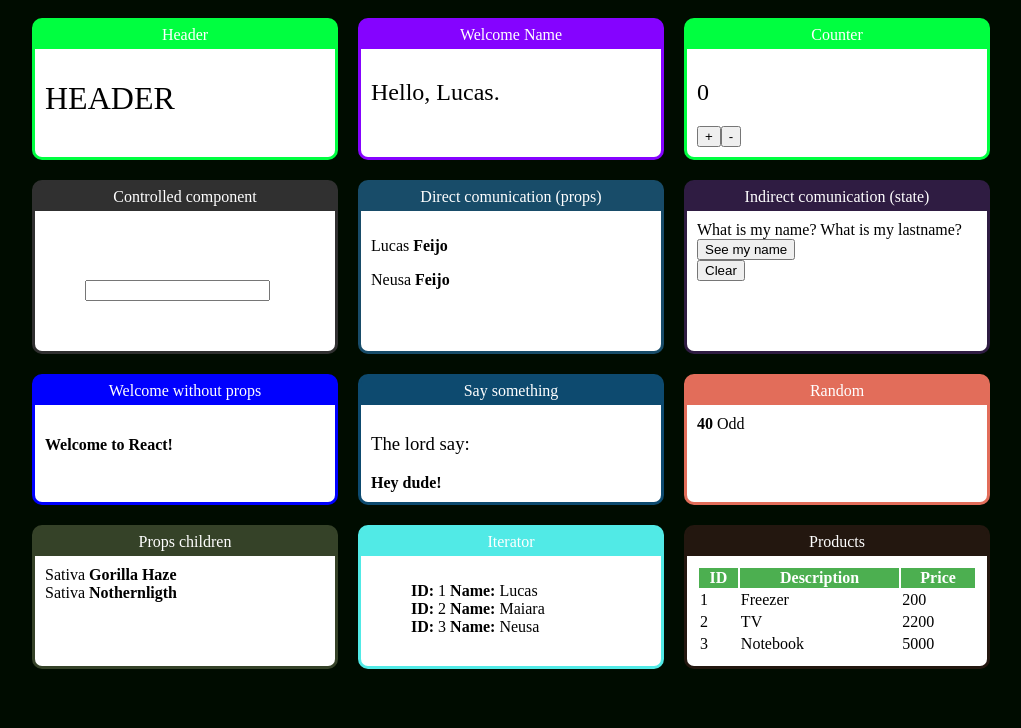
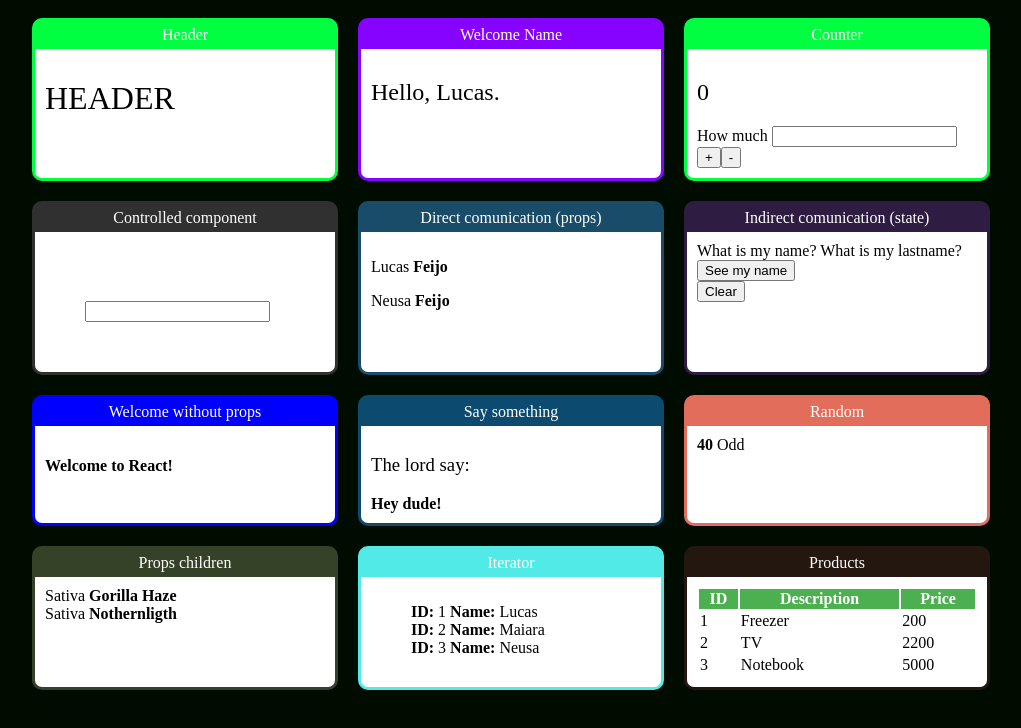
Before and after one commit to lucasfalm/react-training, a React (Create React App) app in the folder trainning/: page / in a window 1280 px wide. Shown: the top 728 px of the page, without its empty margins (129-1150 px from the left). Built offline with nearby package versions, Linux system fonts and the light colour scheme.

Commit message:
add step to define how many inc or dec  will take

```diff
--- a/trainning/src/App.jsx
+++ b/trainning/src/App.jsx
@@ -30,7 +30,7 @@ export default _ => // _ with 1 ignored param, could be (), or (props)
                 </Card>
 
                 <Card title="Counter" color="#00ff40">
-                    <Counter />
+                    <Counter step={ 10 } />
                 </Card>
 
                 <Card title="Controlled component" color="#303030">
--- a/trainning/src/components/counter/Counter.jsx
+++ b/trainning/src/components/counter/Counter.jsx
@@ -3,18 +3,26 @@ import React, { Component } from 'react'
 class Counter extends Component {
 
     state = {
-        count: this.props.initValue || 0
+        count: this.props.initValue || 0,
+        step: this.props.step || 5
     }
+
 
     inc = () => {
         this.setState({
-            count: this.state.count + 1,
+            count: this.state.count + this.state.step,
         })
     }
 
     dec = () => {
         this.setState({
-            count: this.state.count - 1,
+            count: this.state.count - this.state.step,
+        })
+    }
+
+    step = (e) => {
+        this.setState({
+            step: parseInt(e.target.value)
         })
     }
 
@@ -22,6 +30,7 @@ class Counter extends Component {
         return (
             <div>
                 <h2> { this.state.count }</h2>
+                <span>How much </span><input onChange={ this.step } />
                 <div>
                     <button onClick={ this.inc }> + </button>
                     <button onClick={ this.dec }> - </button>
```
